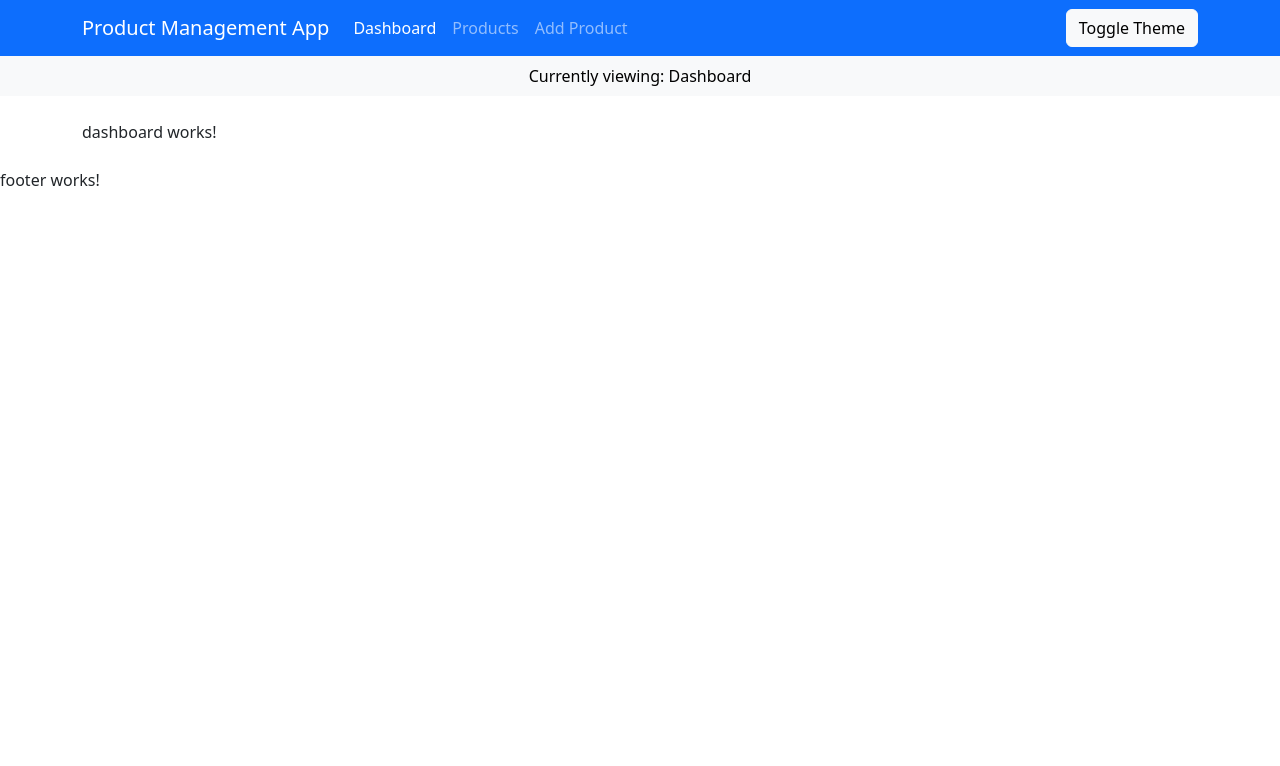
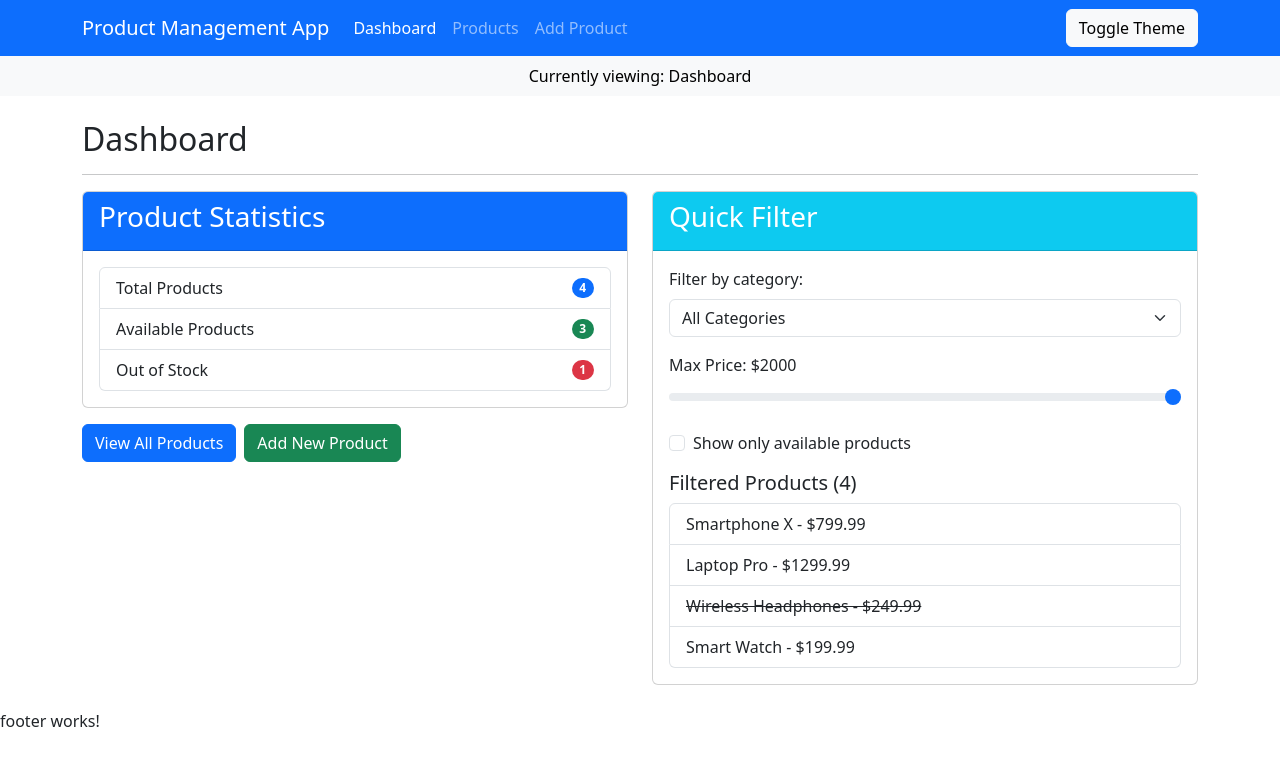
Before and after one commit to arjaybugtong/BUGTONG_A_APPDEV1_IDB1_2425Bb, an Angular app in the folder product-management-app/: page /dashboard in a window 1280 px wide. Shown: the top 766 px of the page. Built offline with nearby package versions, Linux system fonts and the light colour scheme.

Commit message:
updated dashboard comp html

```diff
--- a/product-management-app/src/app/components/dashboard/dashboard.component.html
+++ b/product-management-app/src/app/components/dashboard/dashboard.component.html
@@ -1 +1,85 @@
-<p>dashboard works!</p>
+<div class="row">
+    <div class="col-md-12">
+      <h2>Dashboard</h2>
+      <hr>
+    </div>
+  </div>
+
+  <div class="row">
+    <div class="col-md-6">
+      <div class="card">
+        <div class="card-header bg-primary text-white">
+          <h3>{{ statsTitle }}</h3>
+        </div>
+        <div class="card-body">
+          <ul class="list-group">
+            <li class="list-group-item d-flex justify-content-between align-items-center">
+              Total Products
+              <span class="badge rounded-pill" [ngClass]="totalProducts > 0 ? 'bg-primary' : 'bg-danger'">
+                {{ totalProducts }}
+              </span>
+            </li>
+            <li class="list-group-item d-flex justify-content-between align-items-center">
+              Available Products
+              <span class="badge bg-success rounded-pill">{{ availableProducts }}</span>
+            </li>
+            <li class="list-group-item d-flex justify-content-between align-items-center">
+              Out of Stock
+              <span class="badge bg-danger rounded-pill">{{ outOfStockProducts }}</span>
+            </li>
+          </ul>
+        </div>
+      </div>
+
+      <div class="mt-3">
+        <button class="btn btn-primary me-2" (click)="navigateToProducts()">View All Products</button>
+        <button class="btn btn-success" (click)="navigateToAddProduct()">Add New Product</button>
+      </div>
+    </div>
+
+    <div class="col-md-6">
+      <div class="card">
+        <div class="card-header bg-info text-white">
+          <h3>Quick Filter</h3>
+        </div>
+        <div class="card-body">
+          <div class="mb-3">
+            <label for="categoryFilter" class="form-label">Filter by category:</label>
+            <select id="categoryFilter" class="form-select" [(ngModel)]="selectedCategory" (change)="filterProducts()">
+              <option value="">All Categories</option>
+              <option *ngFor="let category of categories" [value]="category">{{ category }}</option>
+            </select>
+          </div>
+
+
+          <div class="mb-3">
+            <label for="priceRange" class="form-label">Max Price: ${{ maxPrice }}</label>
+            <input type="range" class="form-range" id="priceRange" min="0" max="2000" step="50"
+                   [(ngModel)]="maxPrice" (input)="filterProducts()">
+          </div>
+
+          <div class="form-check mb-3">
+            <input class="form-check-input" type="checkbox" id="availableOnly" [(ngModel)]="availableOnly"
+                   (change)="filterProducts()">
+            <label class="form-check-label" for="availableOnly">
+              Show only available products
+            </label>
+          </div>
+
+          <div *ngIf="filteredProducts.length > 0">
+            <h5>Filtered Products ({{ filteredProducts.length }})</h5>
+            <ul class="list-group">
+              <li *ngFor="let product of filteredProducts" class="list-group-item"
+                  [ngClass]="{'text-decoration-line-through': !product.isAvailable}">
+                {{ product.name }} - ${{ product.price }}
+              </li>
+            </ul>
+          </div>
+
+          <div *ngIf="filteredProducts.length === 0" class="alert alert-warning">
+            No products match your filters.
+          </div>
+        </div>
+      </div>
+    </div>
+  </div>
```
